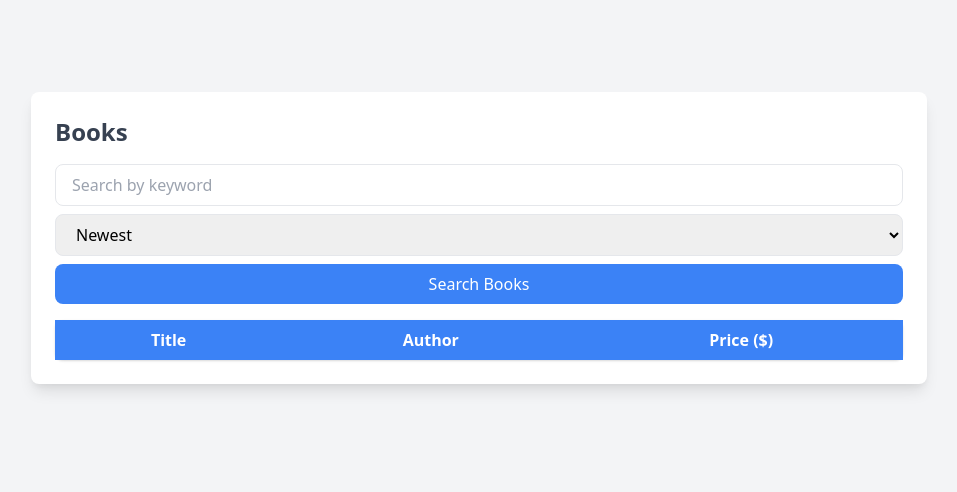
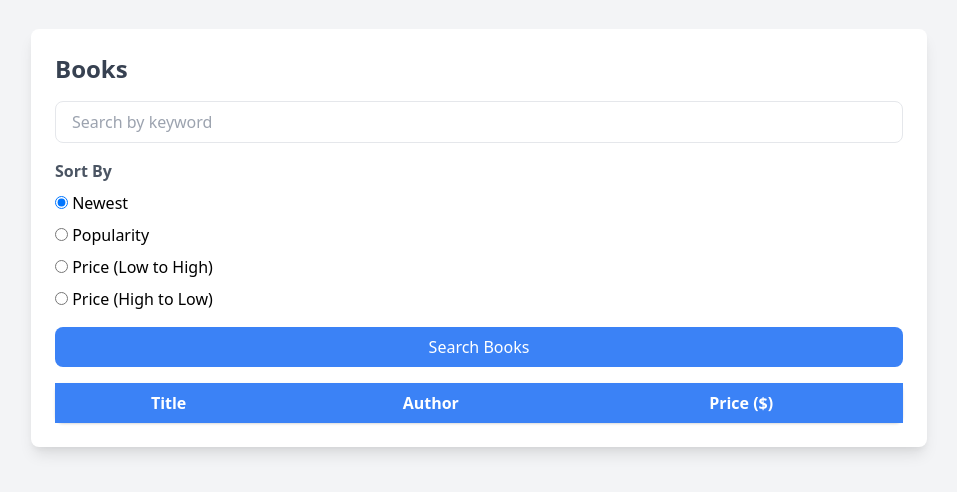
Before and after one commit to AdvPro-C7/bukuid-frontend, a website: page src/booklist.html in a window 1280 px wide. Shown: the part 162-654 px from the top of the page, without its empty margins (161-1118 px from the left). Drawn offline with nearby package versions, Linux system fonts and the light colour scheme; no server answers.

Commit message:
feat: change sortBy into radio button

```diff
--- a/src/booklist.html
+++ b/src/booklist.html
@@ -8,23 +8,36 @@
 <body class="bg-gray-100 min-h-screen flex items-center justify-center">
     <div class="w-full max-w-4xl p-6 bg-white shadow-lg rounded-lg">
         <h1 class="text-2xl font-bold mb-4 text-gray-700">Books</h1>
-        <div class="mb-4 flex flex-col space-y-2">
+        <div class="mb-4 flex flex-col space-y-4">
             <input type="text" id="searchInput" placeholder="Search by keyword"
                 class="px-4 py-2 border rounded-lg focus:outline-none focus:border-blue-500">
-            <select id="sortInput"
-                class="px-4 py-2 border rounded-lg focus:outline-none focus:border-blue-500">
-                <option value="newest">Newest</option>
-                <option value="popularity">Popularity</option>
-                <option value="priceAsc">Price (Low to High)</option>
-                <option value="priceDesc">Price (High to Low)</option>
-            </select>
+
+            <fieldset class="space-y-2">
+                <legend class="font-semibold text-gray-600">Sort By</legend>
+                <div>
+                    <input type="radio" name="sort" value="newest" id="sortNewest" checked>
+                    <label for="sortNewest">Newest</label>
+                </div>
+                <div>
+                    <input type="radio" name="sort" value="popularity" id="sortPopularity">
+                    <label for="sortPopularity">Popularity</label>
+                </div>
+                <div>
+                    <input type="radio" name="sort" value="priceAsc" id="sortPriceAsc">
+                    <label for="sortPriceAsc">Price (Low to High)</label>
+                </div>
+                <div>
+                    <input type="radio" name="sort" value="priceDesc" id="sortPriceDesc">
+                    <label for="sortPriceDesc">Price (High to Low)</label>
+                </div>
+            </fieldset>
+
             <button onclick="fetchBooks()"
                 class="px-4 py-2 bg-blue-500 text-white rounded-lg hover:bg-blue-700 transition-colors">
                 Search Books
             </button>
         </div>
 
-        <!-- Book Table -->
         <table class="table-auto w-full bg-gray-100 rounded-lg shadow">
             <thead>
                 <tr class="bg-blue-500 text-white">
@@ -34,7 +47,7 @@
                 </tr>
             </thead>
             <tbody id="bookList">
-                <!-- Rows will be dynamically added here -->
+
             </tbody>
         </table>
     </div>
@@ -42,9 +55,8 @@
     <script>
         async function fetchBooks() {
             const searchKeyword = document.getElementById('searchInput').value;
-            const sortCriteria = document.getElementById('sortInput').value;
+            const sortCriteria = document.querySelector('input[name="sort"]:checked').value;
 
-            // Constructing URL with search and sort parameters
             let url = `http://localhost:8080/book-list/search-sort?keyword=${encodeURIComponent(searchKeyword)}&sortBy=${encodeURIComponent(sortCriteria)}`;
 
             try {
@@ -85,7 +97,7 @@
 
         window.onload = function() {
             fetchBooks();
-        };
+        }
     </script>
 </body>
 </html>
```
